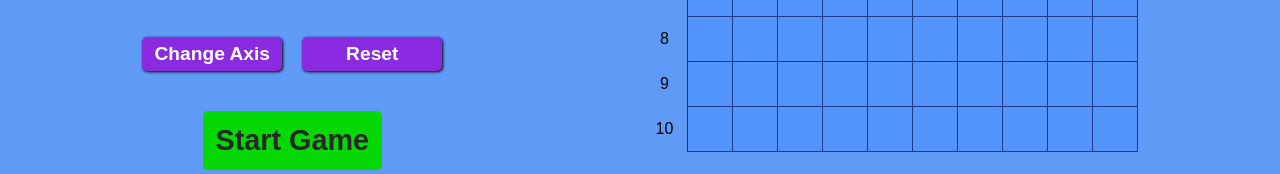
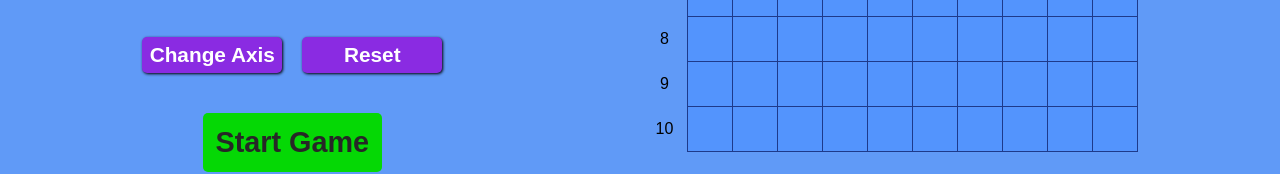
Before and after one commit to firatyedibela/battleship, a website built with webpack: page src/template.html in a window 1280 px wide. Shown: the part 538-712 px from the top of the page. Built offline with nearby package versions, Linux system fonts and the light colour scheme.

Commit message:
Adjust button font size

```diff
--- a/package.json
+++ b/package.json
@@ -6,7 +6,8 @@
   "scripts": {
     "test": "jest",
     "build": "webpack",
-    "dev": "webpack serve"
+    "dev": "webpack serve",
+    "deploy": "gh-pages -d dist"
   },
   "keywords": [],
   "author": "",
@@ -18,6 +19,7 @@
     "babel-jest": "^29.7.0",
     "babel-loader": "^9.1.3",
     "css-loader": "^7.1.2",
+    "gh-pages": "^6.1.1",
     "html-webpack-plugin": "^5.6.0",
     "jest": "^29.7.0",
     "sass": "^1.77.4",
--- a/src/styles/placement.css
+++ b/src/styles/placement.css
@@ -103,7 +103,7 @@ td[data-occupied='true'] {
 }
 
 .board-buttons > button {
-  font-size: 1.2rem;
+  font-size: 1.3rem;
   width: 140px;
   border: none;
   background-color: blueviolet;
```
Also changed, not shown: 1 other file.
